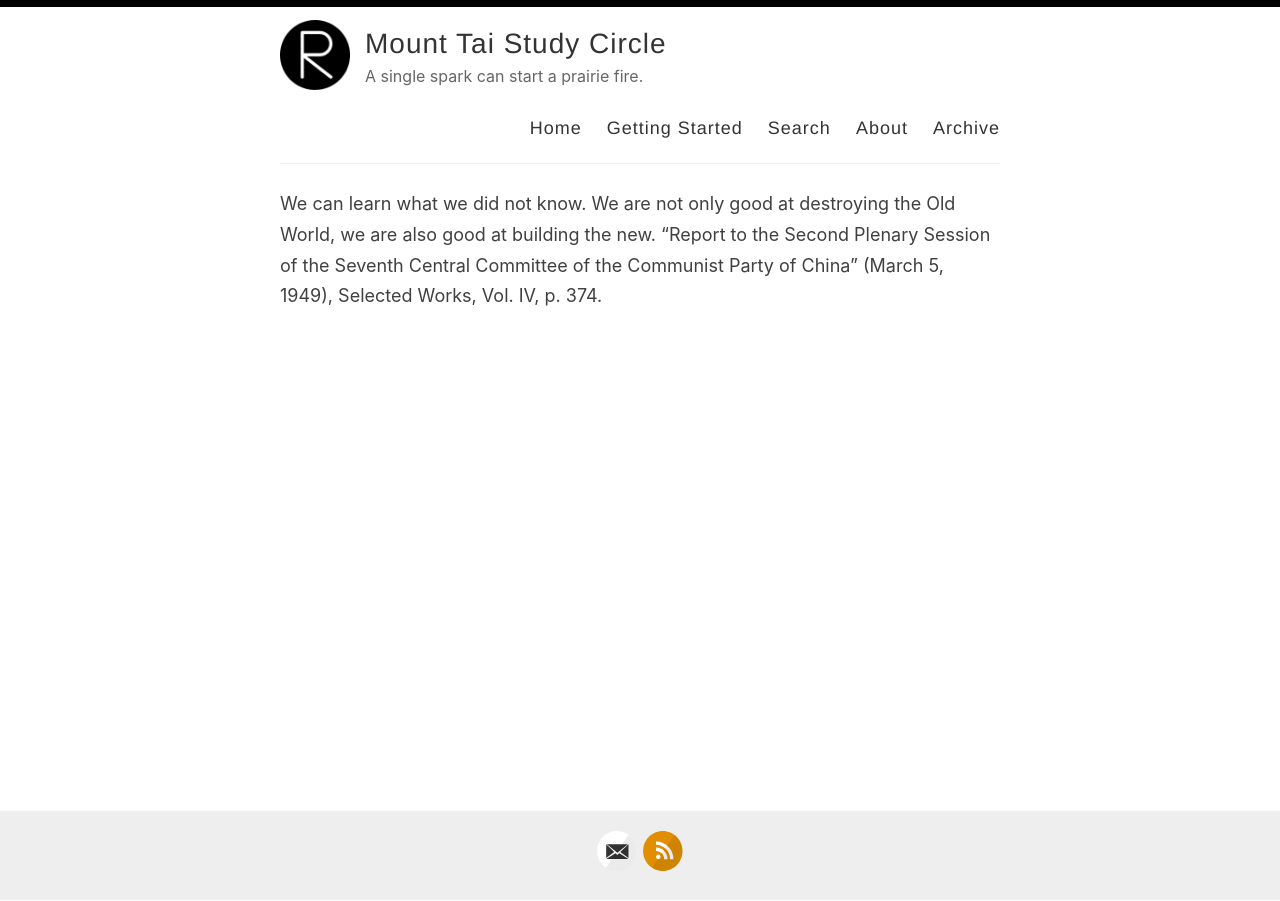
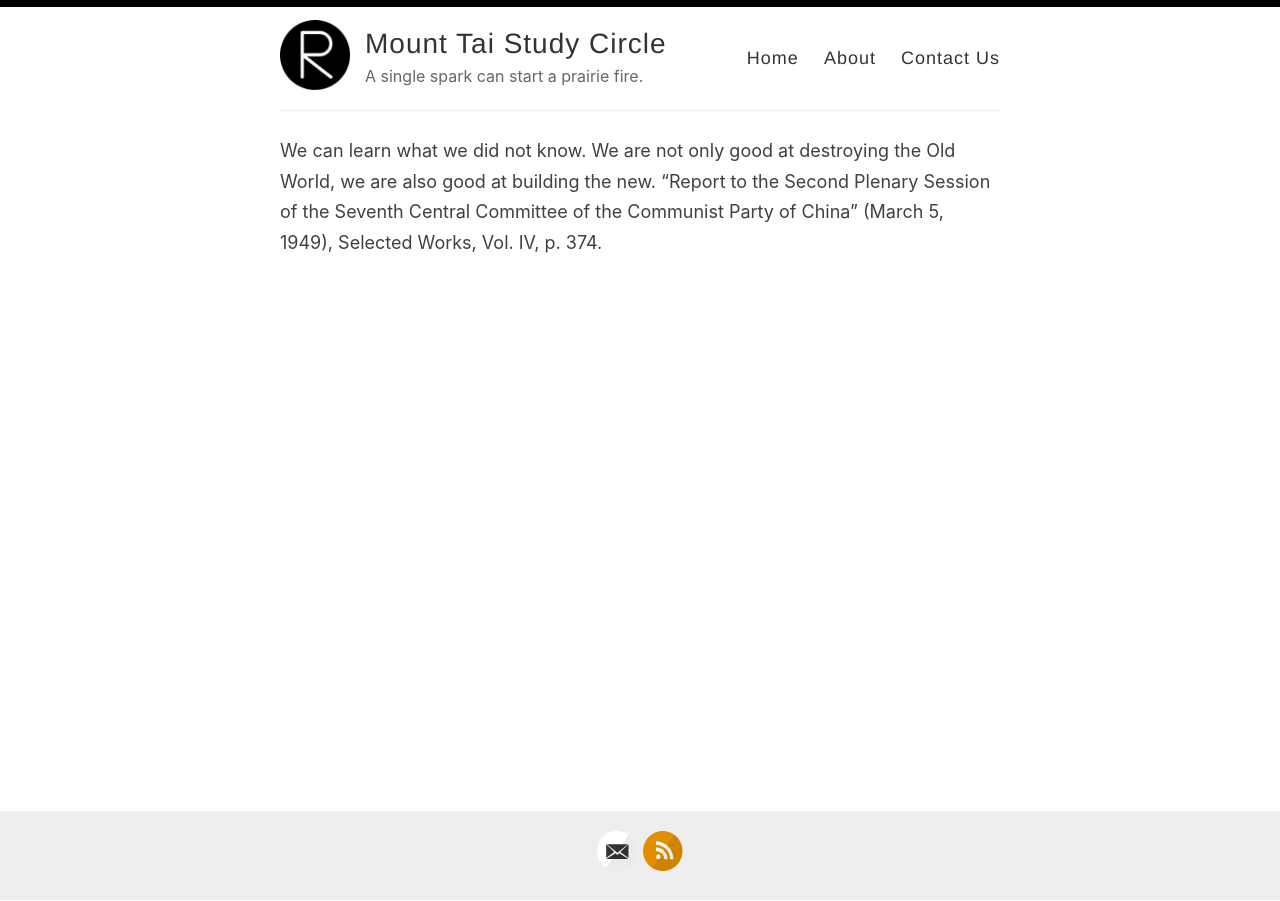
Before and after one commit to mtai-study/mtai-study.github.io, a Jekyll site: the page built from _pages/home.md, in a window 1280 px wide. Built offline with Jekyll 4.4.1, drawn with Linux system fonts in a browser that asks for light colours.

Commit message:
edited nav

```diff
--- a/_layouts/default.html
+++ b/_layouts/default.html
@@ -29,10 +29,8 @@
 
             <nav>
               <a href="{{ site.baseurl }}/">Home</a>
-              <a href="{{ site.baseurl }}/getting-started">Getting Started</a>
-              <a href="{{ site.baseurl }}/search">Search</a>
               <a href="{{ site.baseurl }}/about">About</a>
-              <a href="{{ site.baseurl }}/archive">Archive</a>
+              <a href="{{ site.baseurl }}/contact">Contact Us</a>
             </nav>
           </header>
         </div>
```
